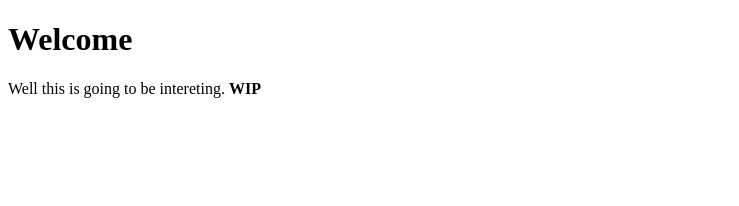
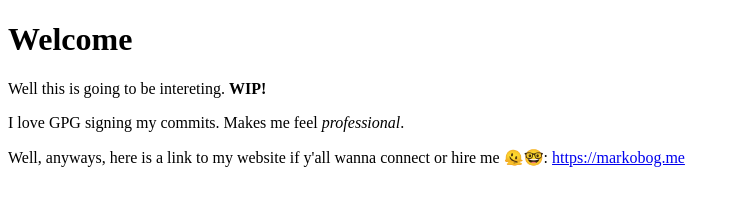
Before and after one commit to ThatMarko/ThatMarko.github.io, a plain HTML site: page index.html in a window 1280 px wide. Shown: the whole page, without its empty margins (0-739 px from the left). Drawn offline with Linux system fonts and the light colour scheme.

Commit message:
Testing GPG signing

```diff
--- a/index.html
+++ b/index.html
@@ -12,7 +12,15 @@
     </h1>
 
     <p>
-        Well this is going to be intereting. <strong>WIP</strong>
+        Well this is going to be intereting. <strong>WIP!</strong>
+    </p>
+
+    <p>
+        I love GPG signing my commits. Makes me feel <em>professional</em>.
+    </p>
+
+    <p>
+        Well, anyways, here is a link to my website if y'all wanna connect or hire me 🫠🤓: <a href="https://markobog.me">https://markobog.me</a>
     </p>
 </body>
 </html>
```
